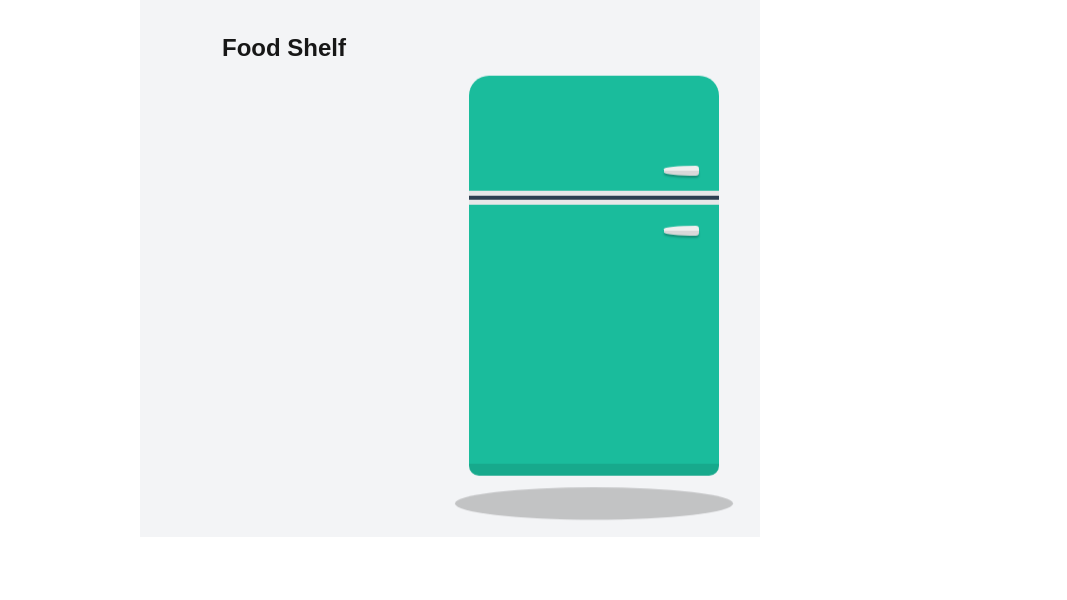
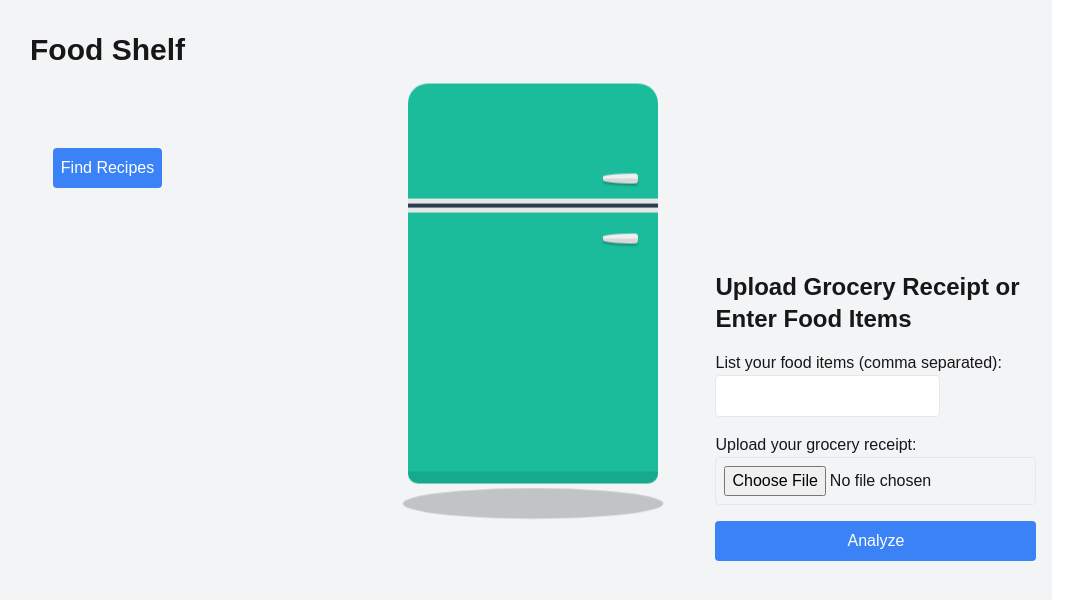
Before and after one commit to johnkim0306/NoFoodWaste, a Next.js app: page /main in a window 1280 px wide. Shown: the top 600 px of the page, without its empty margins (190-1257 px from the left). Built offline with nearby package versions, Linux system fonts and the light colour scheme.

Commit message:
Implement rate limiting

```diff
--- /dev/null
+++ b/app/api/find-recipes/route.ts
@@ -0,0 +1,14 @@
+import { NextRequest, NextResponse } from 'next/server';
+
+export async function POST(req: NextRequest) {
+  try {
+    const { foodItems } = await req.json();
+
+    // Mock response for recipes based on food items
+    const recipes = foodItems.map((item: { name: string }) => `Recipe for ${item.name}`);
+
+    return NextResponse.json({ recipes });
+  } catch (error) {
+    return NextResponse.json({ error: error.message }, { status: 500 });
+  }
+}
--- a/app/main/page.tsx
+++ b/app/main/page.tsx
@@ -1,12 +1,14 @@
 "use client";
 
-import { useMemo } from "react";
+import { useMemo, useState } from "react";
 import { useSelector } from 'react-redux';
 import { RootState } from '@/lib/store';
 import Refrigerator from "@/components/Refrigerator";
+import UserInput from "@/components/UserInput";
 
 const MainPage: React.FC = () => {
   const foodItems = useSelector((state: RootState) => state.foodItems.items);
+  const [recipes, setRecipes] = useState<string[]>([]);
 
   const shelves = useMemo(() => {
     const newShelves = [];
@@ -16,25 +18,63 @@ const MainPage: React.FC = () => {
     return newShelves;
   }, [foodItems]);
 
+  const findRecipes = async () => {
+    try {
+      const response = await fetch("/api/find-recipes", {
+        method: "POST",
+        headers: {
+          "Content-Type": "application/json",
+        },
+        body: JSON.stringify({ foodItems }),
+      });
+
+      if (!response.ok) {
+        throw new Error(`HTTP error! status: ${response.status}`);
+      }
+
+      const result = await response.json();
+      setRecipes(result.recipes);
+    } catch (error) {
+      console.error("Error finding recipes:", error);
+    }
+  };
+
   return (
     <div className="flex flex-col items-center">
       <div className="flex flex-row items-start justify-center bg-gray-100 p-4 gap-8">
         <div className="shelf-container w-full p-4">
-          <h1 className="text-2xl font-bold mb-4">Food Shelf</h1>
+          <h1 className="text-3xl font-bold mb-16">Food Shelf</h1>
           {shelves.map((shelf, index) => (
-            <div key={index} className="shelf mb-8">
-              <div className="books grid grid-cols-1 sm:grid-cols-2 md:grid-cols-3 lg:grid-cols-4 xl:grid-cols-5 gap-4">
+            <div key={index} className="shelf mb-16">
+              <div className="books grid grid-cols-1 sm:grid-cols-2 md:grid-cols-3 lg:grid-cols-4 xl:grid-cols-5 gap-8">
                 {shelf.map((item, idx) => (
-                  <div key={idx} className="food-item bg-green-200 p-2 m-2 rounded flex flex-col items-center">
-                    <img src={`/images/${item}.jpg`} alt={item} className="w-16 h-16 object-cover mb-2" />
+                  <div key={idx} className="food-item bg-green-200 p-4 m-4 rounded flex flex-col items-center">
+                    <img src={`/images/${item}.jpg`} alt={item} className="w-24 h-24 object-cover mb-2" />
                     <span>{item}</span>
                   </div>
                 ))}
               </div>
             </div>
           ))}
+          <button
+            onClick={findRecipes}
+            className="bg-blue-500 text-white p-2 rounded hover:bg-blue-600 mt-4"
+          >
+            Find Recipes
+          </button>
+          {recipes.length > 0 && (
+            <div className="mt-4">
+              <h2 className="text-xl font-bold mb-2">Recipes</h2>
+              <ul className="list-disc list-inside">
+                {recipes.map((recipe, index) => (
+                  <li key={index}>{recipe}</li>
+                ))}
+              </ul>
+            </div>
+          )}
         </div>
         <Refrigerator />
+        <UserInput />
       </div>
     </div>
   );
--- a/components/UserInput.tsx
+++ b/components/UserInput.tsx
@@ -1,15 +1,17 @@
 "use client";
 
 import React, { useState } from 'react';
-import { useDispatch } from 'react-redux';
+import { useDispatch, useSelector } from 'react-redux';
 import { useRouter } from 'next/navigation';
 import { setFoodItems } from '@/lib/features/foodItems/foodItemsSlice';
+import { RootState } from '@/lib/store';
 
 const UserInput: React.FC = () => {
   const [receipt, setReceipt] = useState<File | null>(null);
   const [manualInput, setManualInput] = useState<string>("");
   const dispatch = useDispatch();
   const router = useRouter();
+  const existingFoodItems = useSelector((state: RootState) => state.foodItems.items);
 
   const handleReceiptChange = (e: React.ChangeEvent<HTMLInputElement>) => {
     if (e.target.files) {
@@ -54,7 +56,12 @@ const UserInput: React.FC = () => {
       foodItems = [...foodItems, ...manualItems];
     }
 
-    dispatch(setFoodItems(foodItems));
+    // Append new items to existing items and filter out duplicates
+    const updatedFoodItems = [...existingFoodItems, ...foodItems].filter(
+      (item, index, self) => index === self.findIndex((i) => i.name === item.name)
+    );
+
+    dispatch(setFoodItems(updatedFoodItems));
     router.push('/main');
   };
 
--- a/lib/features/foodItems/foodItemsSlice.ts
+++ b/lib/features/foodItems/foodItemsSlice.ts
@@ -18,10 +18,15 @@ const foodItemsSlice = createSlice({
   initialState,
   reducers: {
     setFoodItems(state, action: PayloadAction<FoodItem[]>) {
-      state.items = action.payload;
+      const newItems = action.payload.filter(
+        (item) => !state.items.some((existingItem) => existingItem.name === item.name)
+      );
+      state.items = [...state.items, ...newItems];
     },
     addFoodItem(state, action: PayloadAction<FoodItem>) {
-      state.items.push(action.payload);
+      if (!state.items.some((item) => item.name === action.payload.name)) {
+        state.items.push(action.payload);
+      }
     },
     removeFoodItem(state, action: PayloadAction<string>) {
       state.items = state.items.filter(item => item.name !== action.payload);
```
Also changed, not shown: middleware/rateLimit.ts (added, +29 -0 lines), public/images/banana.jpg (added), public/images/tofu.jpg (added).
